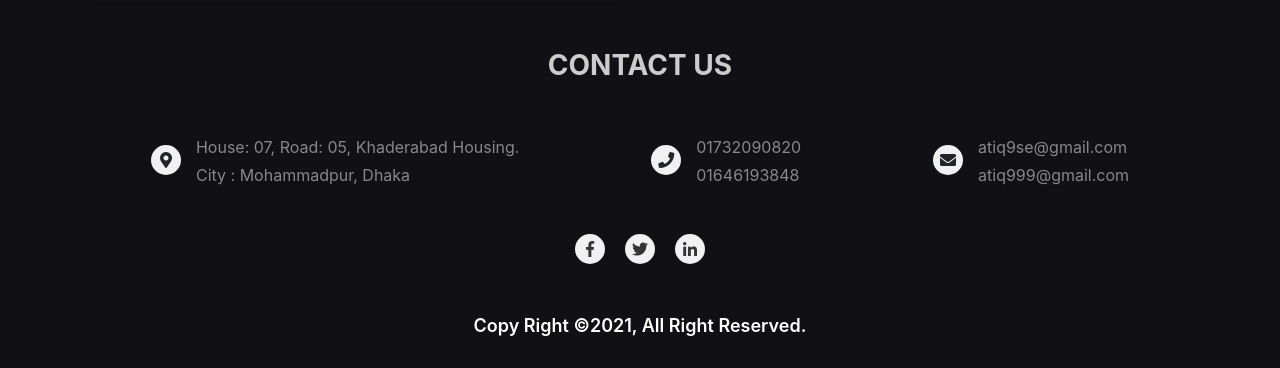
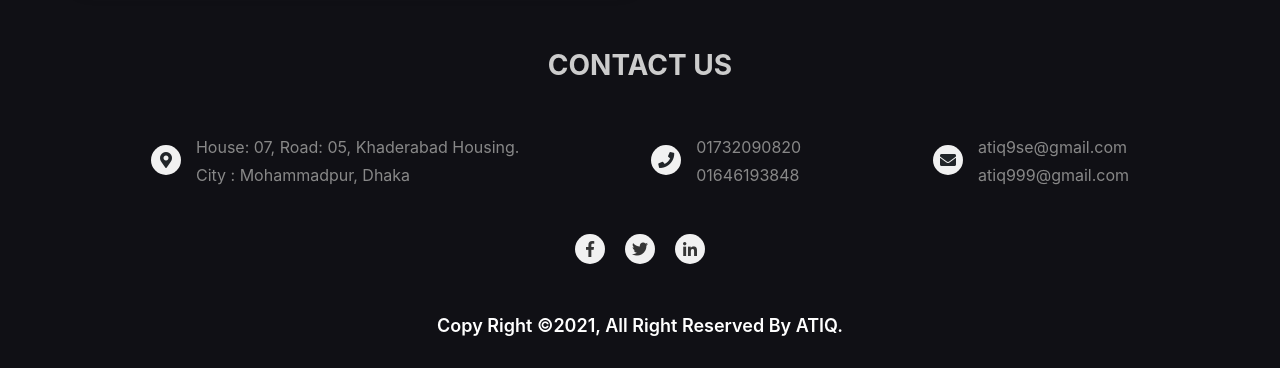
Before and after one commit to atiq9se/my-cv, a plain HTML site: page index.html in a window 1280 px wide. Shown: the part 3856-4224 px from the top of the page. Drawn offline with Linux system fonts and the light colour scheme; some packages are replaced by stand-ins of ours; no server answers; a web font is replaced by a local one.

Commit message:
Update index.html

```diff
--- a/index.html
+++ b/index.html
@@ -402,7 +402,7 @@
            <div class="row">
                <div class="col-xl-12 col-lg-12 col-md-12 col-sm-12 col-12">
                    <div class="footer">
-                       <p>Copy Right &copy;2021, All Right Reserved.</p>
+                       <p>Copy Right &copy;2021, All Right Reserved By ATIQ.</p>
                    </div>
                </div>
            </div>
```
